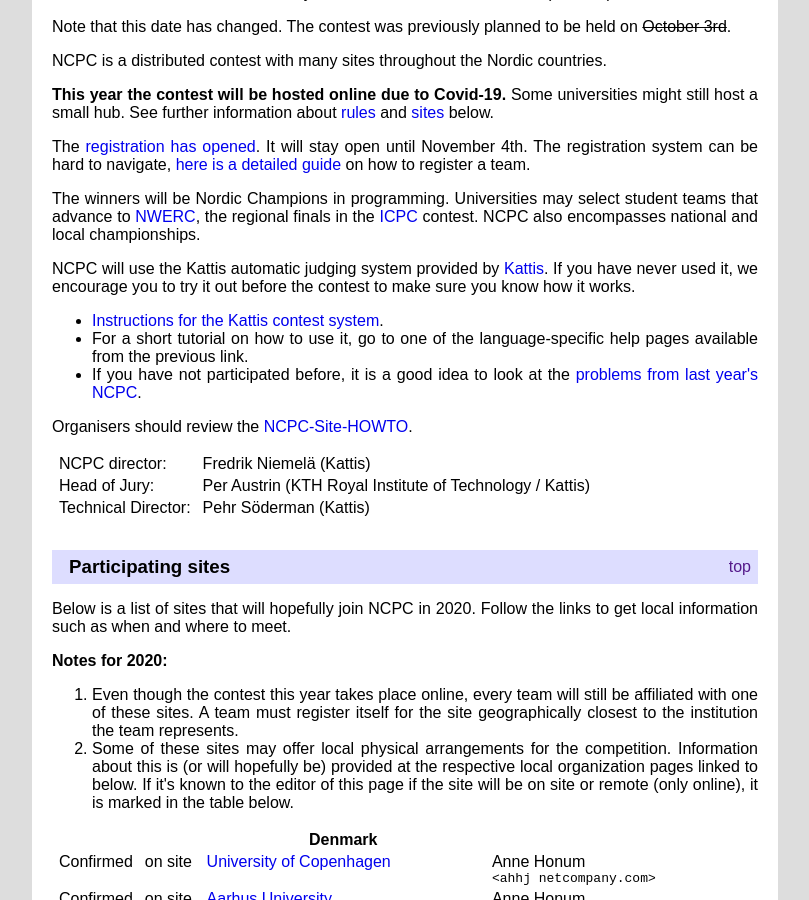
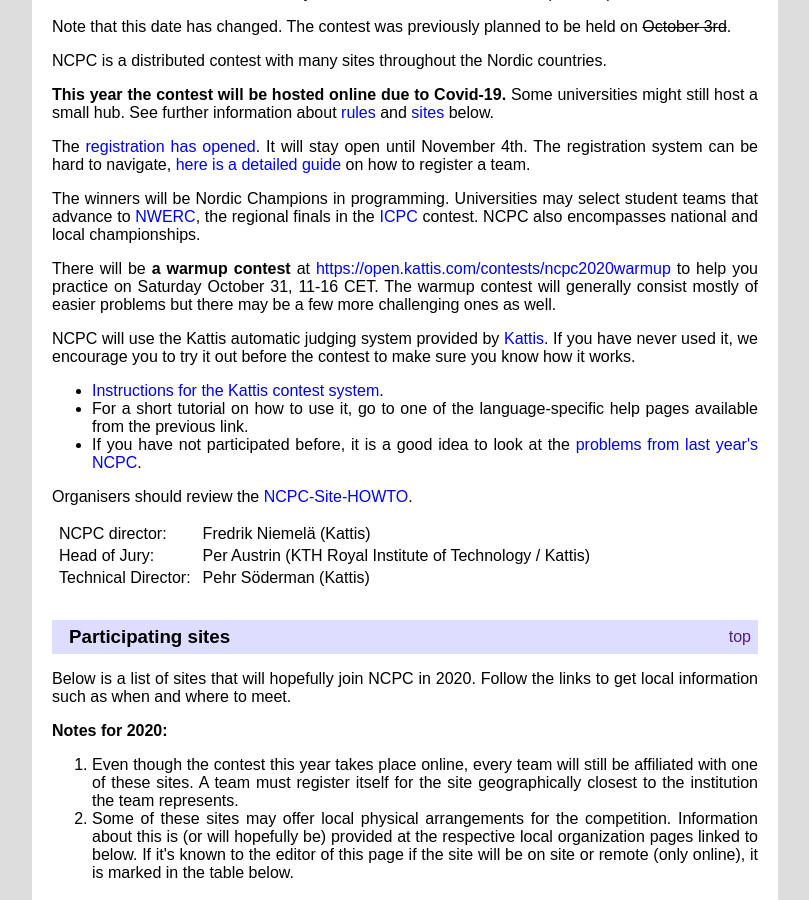
Before and after one commit to icpc/ncpc-web, a Jekyll site: the page built from ncpc2020/index.html, in a window 1280 px wide and 900 px high, scrolled down 399 px. Shown: the whole window, without its empty margins (235-1044 px from the left). Built offline with Jekyll 4.4.1, drawn with Linux system fonts in a browser that asks for light colours.

Commit message:
add warmup link

```diff
--- a/ncpc2020/index.html
+++ b/ncpc2020/index.html
@@ -74,13 +74,13 @@
   the regional finals in the <a href="http://icpc.baylor.edu">ICPC</a> contest. NCPC also encompasses national and local championships.
 </p>
 
-<!--
 <p>
 There will be <b>a warmup contest</b>
-at <a href="https://open.kattis.com/contests/ncpc2019warmup">https://open.kattis.com/contests/ncpc2019warmup</a>
-to help you practice on Saturday September 28.
+at <a href="https://open.kattis.com/contests/ncpc2020warmup">https://open.kattis.com/contests/ncpc2020warmup</a>
+to help you practice on Saturday October 31, 11-16 CET.  The warmup contest will generally consist mostly of easier problems but there may be a few more challenging ones as well.
 </p>
 
+<!--
 <p>
   There will be a <b>public contest</b> using the same problems as NCPC-at
   <a href="https://open.kattis.com/contests/ncpc2019open">https://open.kattis.com/contests/ncpc2019open</a>.
```
